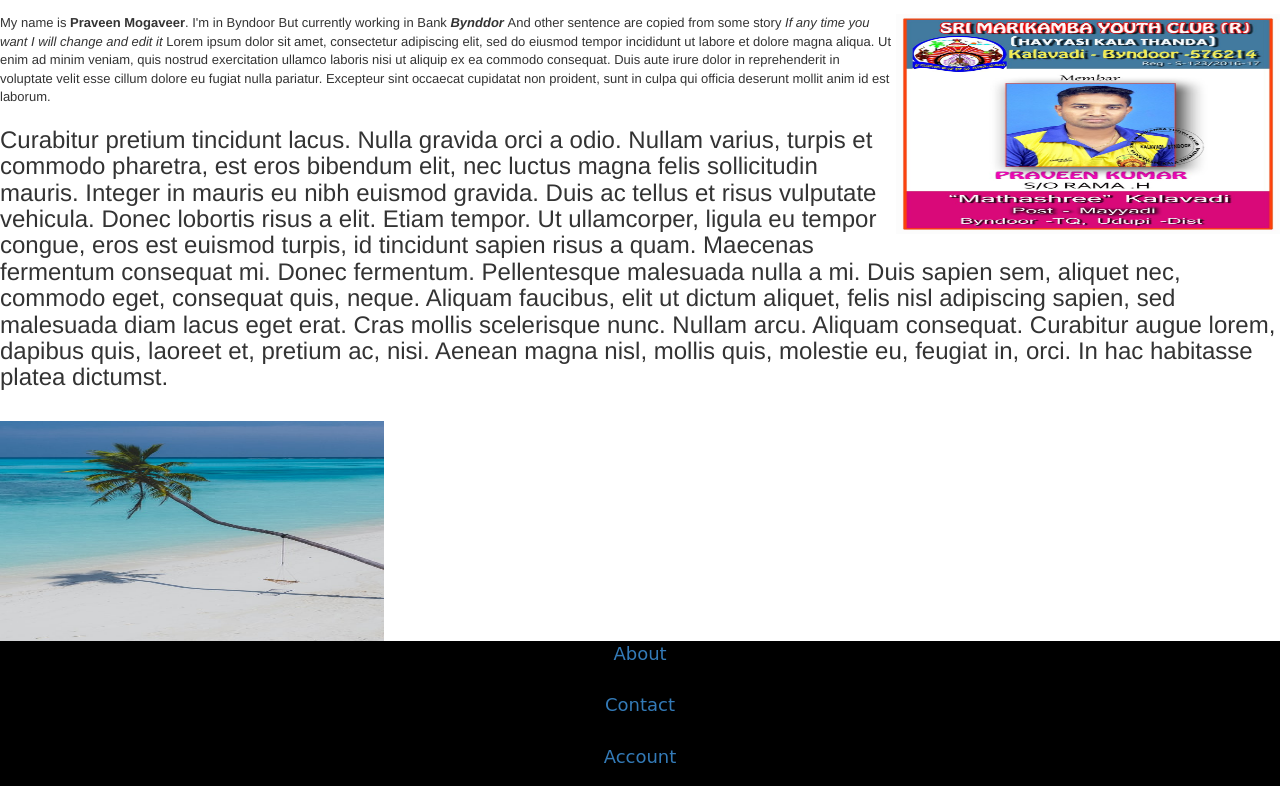
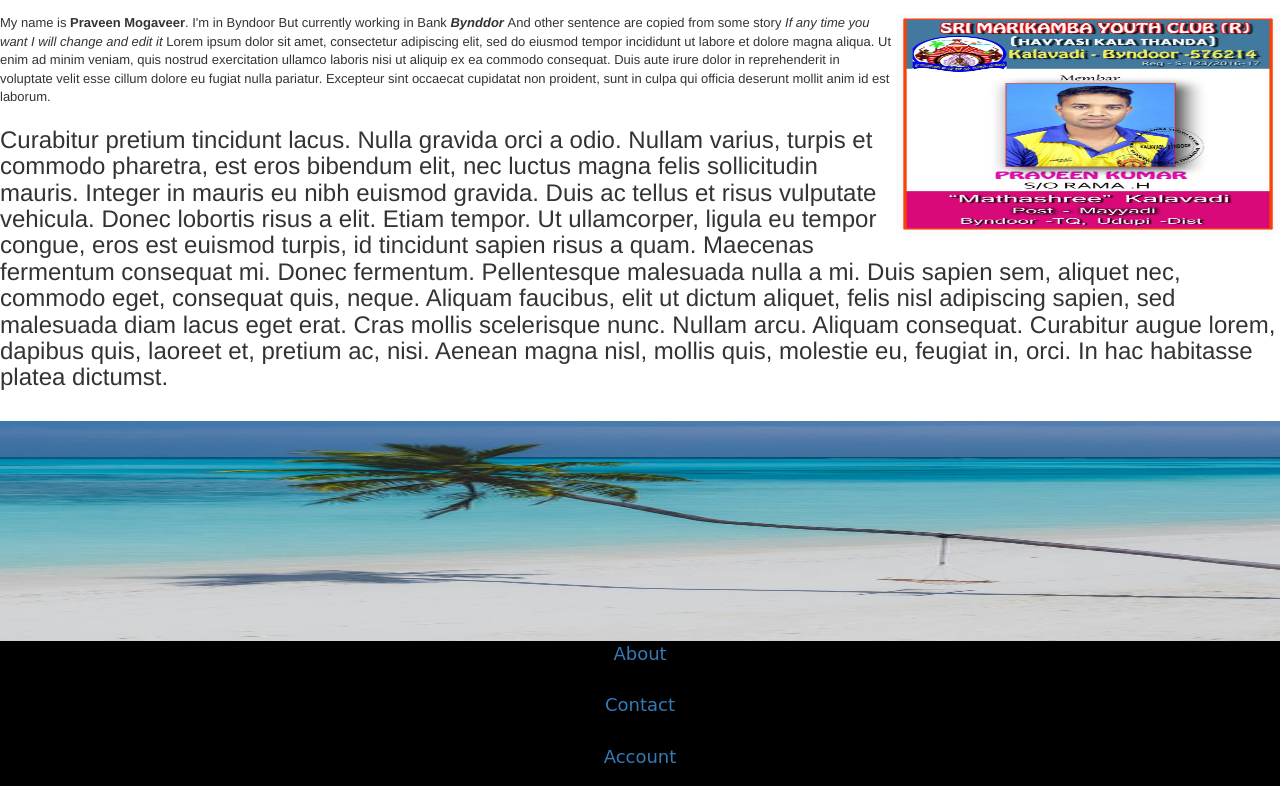
Before and after one commit to mpshetty12/praveen, a plain HTML site: page index.html in a window 1280 px wide. Shown: the part 208-994 px from the top of the page. Drawn offline with nearby package versions, Linux system fonts and the light colour scheme; a script that the page names is missing.

Commit message:
Update index.html

```diff
--- a/index.html
+++ b/index.html
@@ -54,7 +54,7 @@
 
        <nav>
        <br>
-           <img src="P1.png" width:100% >
+           <img src="P1.png" style="width:100% ">
            <br>
 
 
```
